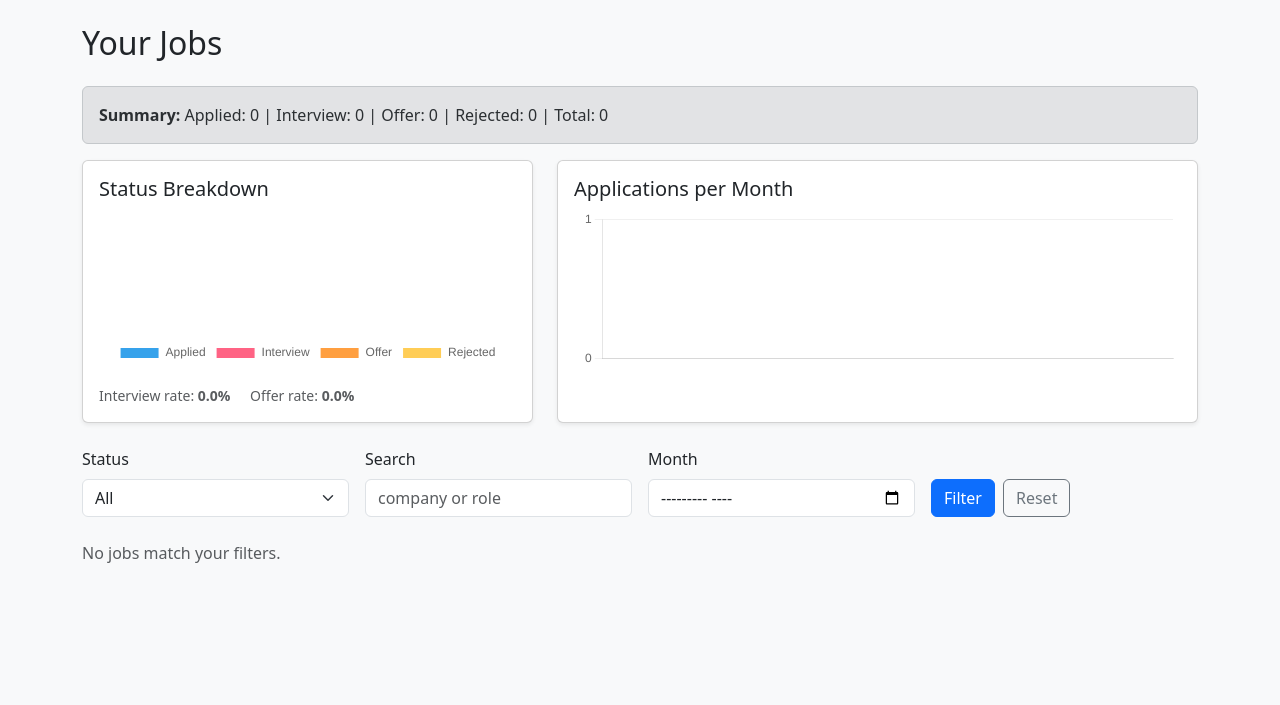
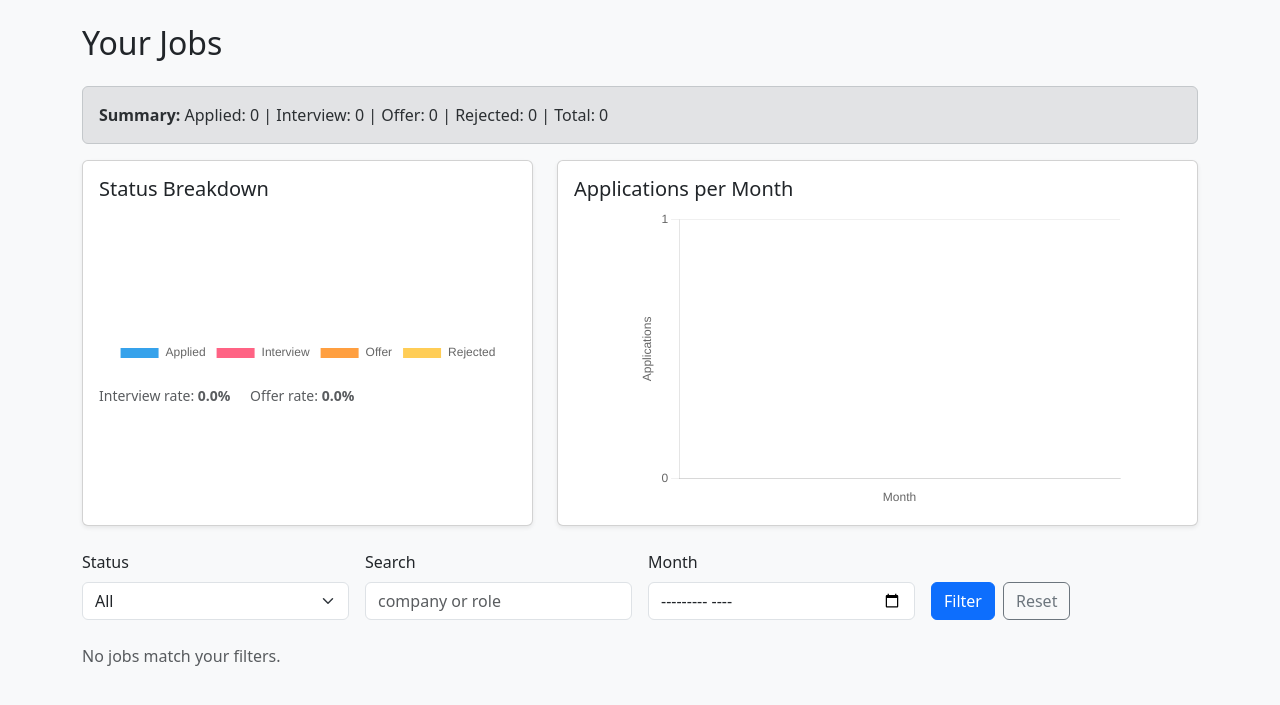
Before and after one commit to wkratos77/jobtrackr, a Flask app: page /jobs/dashboard in a window 1280 px wide. Shown: the part 56-761 px from the top of the page. Run offline with Flask 3, Linux system fonts and the light colour scheme; the visitor is signed in with stand-in values (Sample User, id 1); data that the repository does not hold is empty.

Commit message:
barchart modified

```diff
--- a/templates/dashboard.html
+++ b/templates/dashboard.html
@@ -37,7 +37,7 @@
     <div class="card shadow-sm h-100">
       <div class="card-body">
         <h5 class="card-title mb-2">Applications per Month</h5>
-        <div style="height:160px;">
+        <div style="height:300px; max-width:500px; margin:0 auto;">
           <canvas id="appsPerMonth"></canvas>
         </div>
       </div>
@@ -207,12 +207,15 @@
         scales: {
           x: {
             grid: { display: false },
-            ticks: { maxTicksLimit: 6 }
+            ticks: { maxTicksLimit: 6 },
+            title: { display: true, text: 'Month' }
+
           },
           y: {
             beginAtZero: true,
             grid: { color: 'rgba(0,0,0,0.06)', drawBorder: false },
-            ticks: { precision: 0, maxTicksLimit: 4 }
+            ticks: { precision: 0, maxTicksLimit: 4 },
+            title: { display: true, text: 'Applications' }
           }
         }
       }
```
